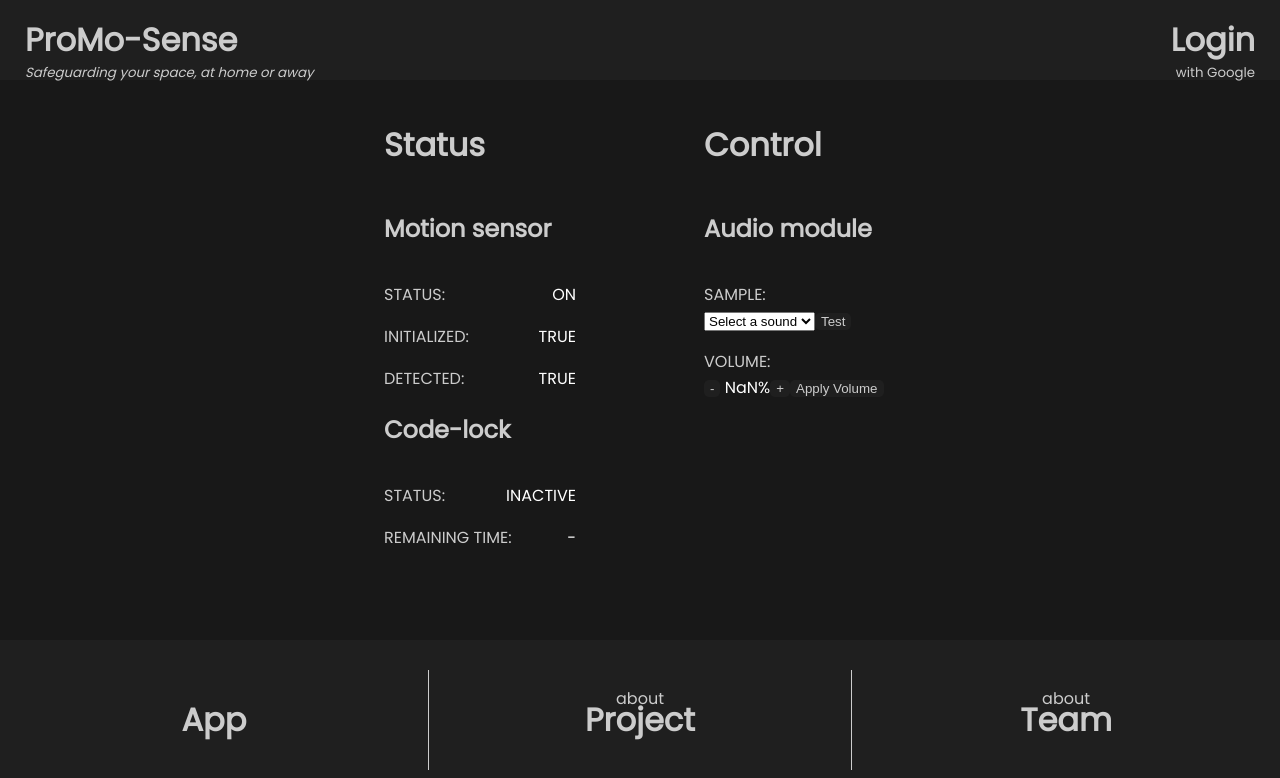
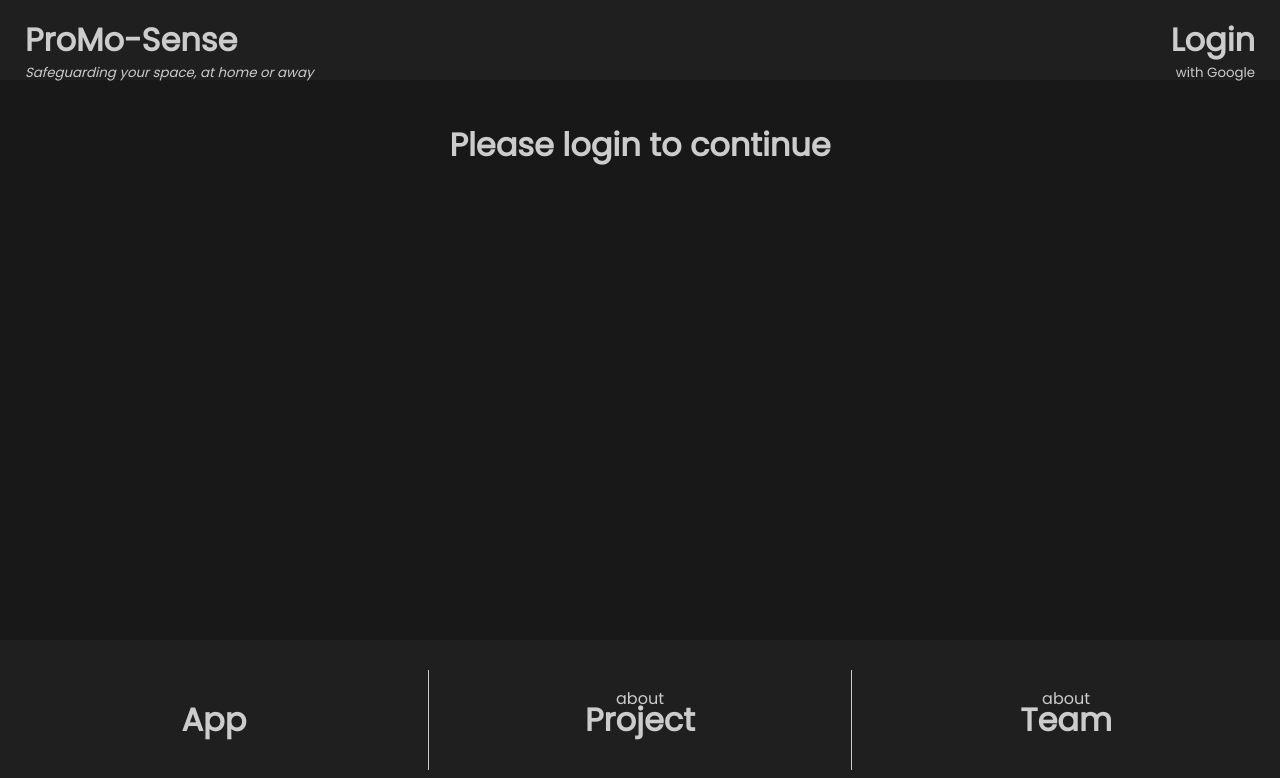
Before and after one commit to yyIntsuki/ProMo-Sense, a React (Vite) app in the folder web/: page / in a window 1280 px wide. Shown: the top 778 px of the page. Built offline with nearby package versions, Linux system fonts and the light colour scheme; no server answers; the database is empty.

Commit message:
added a simple text for users who are not logged in; as the web app app page should not be shown in that case.

```diff
--- a/web/src/pages/promosense.jsx
+++ b/web/src/pages/promosense.jsx
@@ -1,7 +1,9 @@
-import { useState, useRef, useEffect } from "react";
+import { useState, useRef, useEffect, useContext } from "react";
 import { setVolumeInDatabase, getVolumeFromDatabase } from "../firebaseModel";
+import { UserContext } from "../contexts/userContext";
 
 export default function App() {
+    const { currentUser } = useContext(UserContext);
     const [selectedAudioUrl, setSelectedAudioUrl] = useState("");
     const [volume, setVolume] = useState(0.5);
     const audioRef = useRef(null);
@@ -59,6 +61,7 @@ export default function App() {
 
     return (
         <div className="app_wrapper">
+            {currentUser ? <>
                 <div className='app_category'>
                     <h1>Status</h1>
 
@@ -105,6 +108,7 @@ export default function App() {
                         </div>
                     </div>
                 </div>
+            </> : <h1>Please login to continue</h1>}
         </div>
     );
 }
```
Lines whose indentation alone changed are shown as unchanged.
